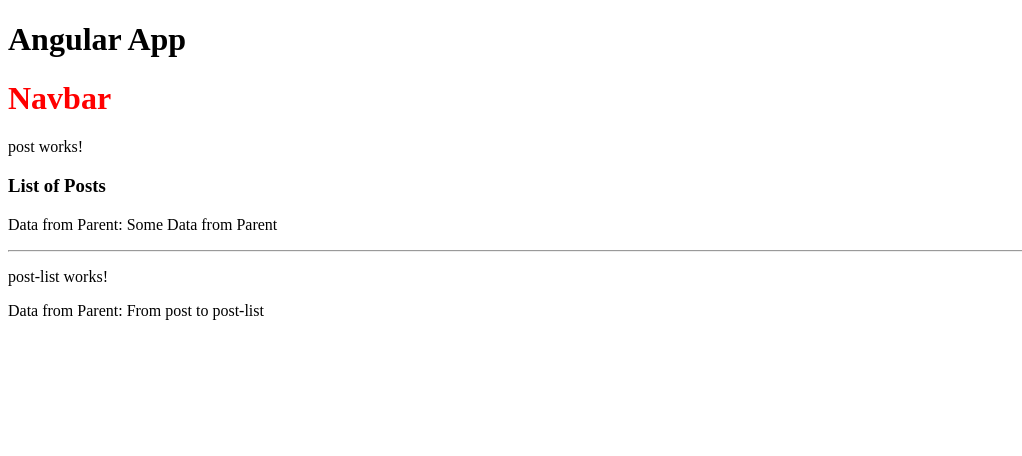
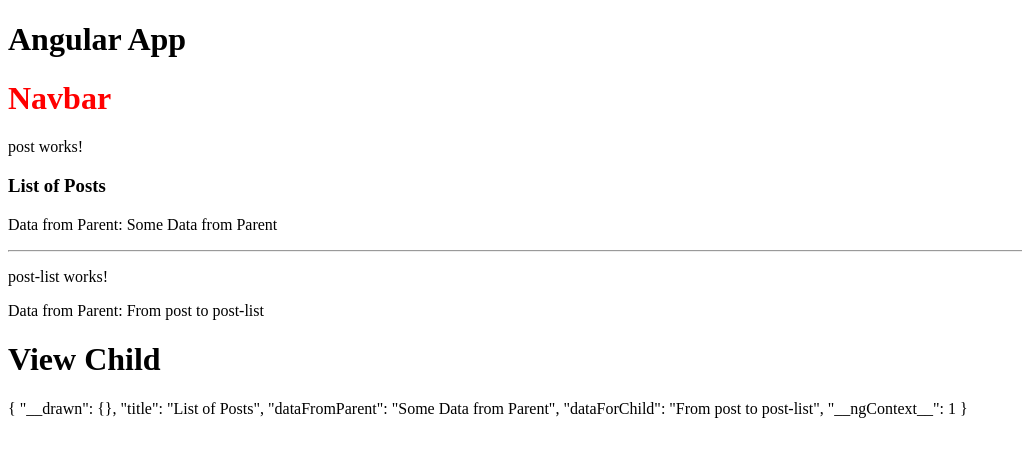
Before and after one commit to shintu0/angular-test, an Angular app: page / in a window 1280 px wide. Shown: the top 456 px of the page, without its empty margins (0-1022 px from the left). Built offline with nearby package versions, Linux system fonts and the light colour scheme.

Commit message:
ViewChild(comp): child data in parent

```diff
--- a/src/app/app.component.html
+++ b/src/app/app.component.html
@@ -1,3 +1,5 @@
 <h1>Angular App</h1>
 <app-navbar></app-navbar>
 <app-post [dataFromParent]="dataForChild" ></app-post>
+<h1>View Child</h1>
+<p>{{dataFromViewChild | json}}</p>
--- a/src/app/app.component.ts
+++ b/src/app/app.component.ts
@@ -1,4 +1,5 @@
-import { Component } from '@angular/core';
+import {  Component, ViewChild } from '@angular/core';
+import { PostComponent } from './post/post.component';
 
 @Component({
   selector: 'app-root',
@@ -8,4 +9,16 @@
 export class AppComponent {
   title = 'angular-test';
   public dataForChild="Some Data from Parent";
+  public dataFromViewChild:any;
+  @ViewChild(PostComponent) private postComponent:any;
+
+  ngAfterContentChecked(): void {
+    //Called after ngAfterContentInit when the component's view has been initialized. Applies to components only.
+    //Add 'implements AfterViewInit' to the class.
+    console.log(">>>>>>>>>>>>>>>>>>>>>>>>>>>>>>>>");
+    console.log(this.postComponent);
+    console.log(">>>>>>>>>>>>>>>>>>>>>>>>>>>>>>>>");
+    this.dataFromViewChild={...this.postComponent};
+
+  }
 }
```
